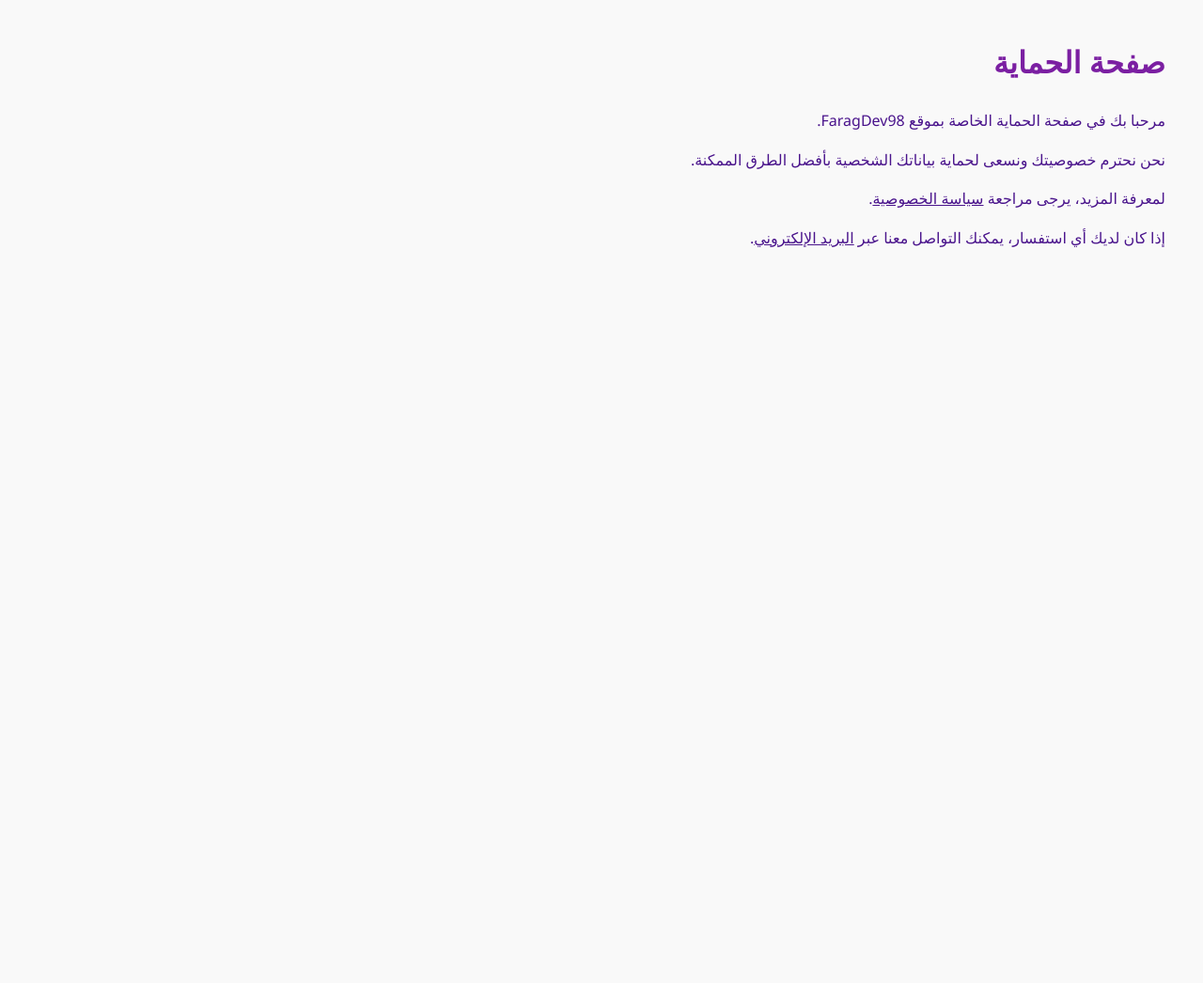
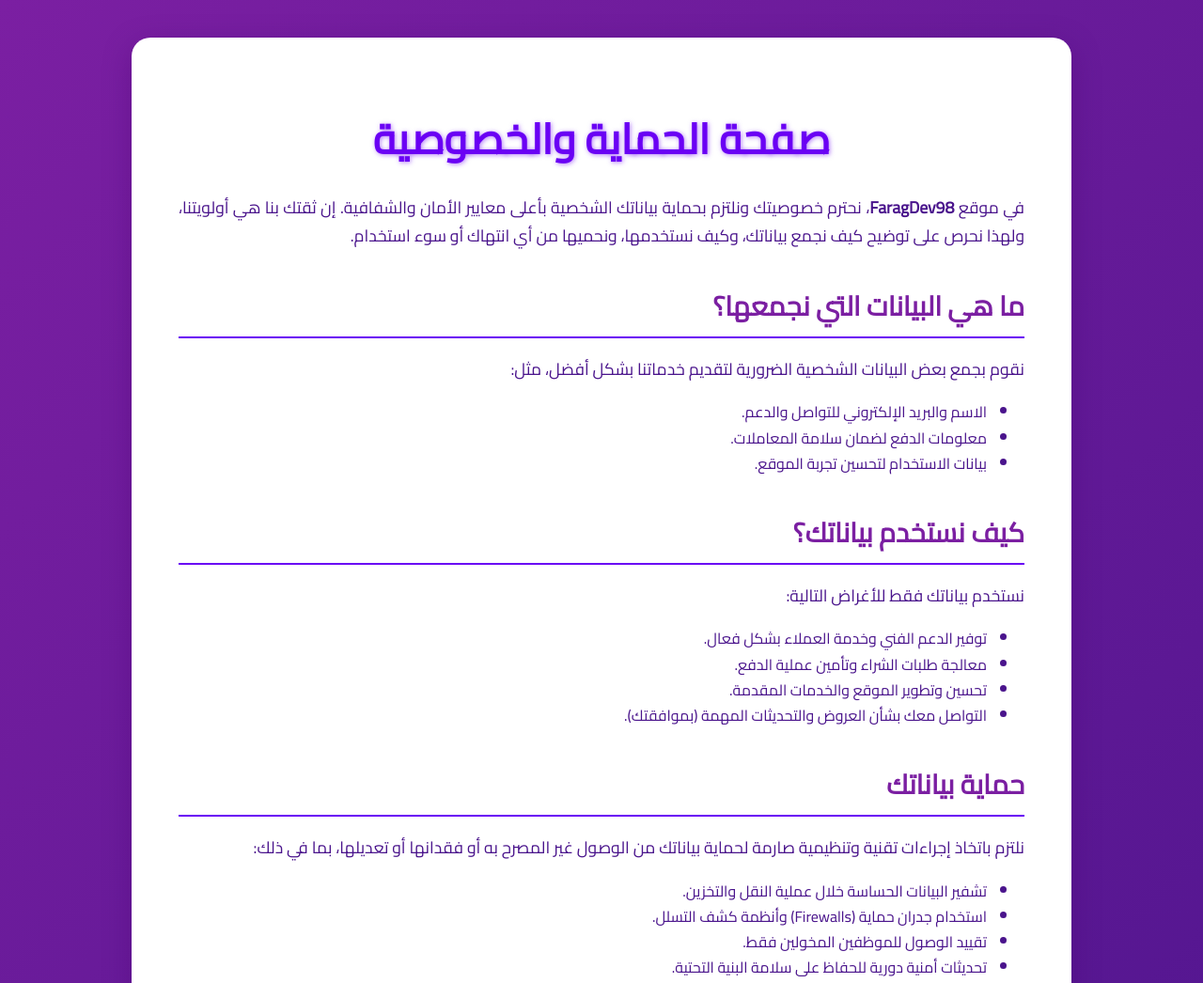
Before and after one commit to FaragDev98/-HTML-, a plain HTML site: page legal/protection.html in a window 1280 px wide. Shown: the top 1046 px of the page at 94% size. Before the commit the page ends 800 px from the top, so only its background shows below. Drawn offline with Linux system fonts and the light colour scheme.

Commit message:
Update protection.html

```diff
--- a/legal/protection.html
+++ b/legal/protection.html
@@ -3,34 +3,128 @@
 <head>
   <meta charset="UTF-8" />
   <meta name="viewport" content="width=device-width, initial-scale=1" />
-  <title>صفحة الحماية - FaragDev98</title>
+  <title>صفحة الحماية والخصوصية - FaragDev98</title>
   <style>
+    @import url('https://fonts.googleapis.com/css2?family=Cairo&display=swap');
+
     body {
-      font-family: "Segoe UI", sans-serif;
-      margin: 40px;
-      background: #f9f9f9;
+      font-family: 'Cairo', sans-serif;
+      margin: 0;
+      padding: 40px 20px;
+      background: linear-gradient(135deg, #7b1fa2, #4a148c);
+      color: #f3e5f5;
+      line-height: 1.7;
+      min-height: 100vh;
+      display: flex;
+      justify-content: center;
+      align-items: flex-start;
+    }
+
+    .container {
+      background: #fff;
       color: #4a148c;
-      direction: rtl;
-      line-height: 1.6;
+      max-width: 900px;
+      padding: 40px 50px;
+      border-radius: 20px;
+      box-shadow: 0 8px 30px rgba(75, 0, 114, 0.4);
     }
+
     h1 {
+      font-size: 2.8rem;
+      margin-bottom: 20px;
+      text-align: center;
+      color: #6a00f4;
+      text-shadow: 1px 1px 5px rgba(107, 0, 244, 0.5);
+    }
+
+    h2 {
       color: #7b1fa2;
+      margin-top: 35px;
+      margin-bottom: 12px;
+      font-size: 1.8rem;
+      border-bottom: 2px solid #6a00f4;
+      padding-bottom: 8px;
+    }
+
+    p {
+      font-size: 1.1rem;
+      margin-bottom: 18px;
+      text-align: justify;
+    }
+
+    a {
+      color: #7b1fa2;
+      text-decoration: underline;
+      transition: color 0.3s ease;
+    }
+
+    a:hover {
+      color: #4a0072;
+    }
+
+    ul {
+      margin-left: 20px;
+      list-style-type: disc;
+      color: #4a148c;
       margin-bottom: 25px;
     }
-    p {
-      margin-bottom: 15px;
-    }
-    a {
-      color: #4a148c;
-      text-decoration: underline;
+
+    footer {
+      text-align: center;
+      margin-top: 40px;
+      font-size: 0.9rem;
+      color: #6a00f4;
     }
   </style>
 </head>
 <body>
-  <h1>صفحة الحماية</h1>
-  <p>مرحبا بك في صفحة الحماية الخاصة بموقع FaragDev98.</p>
-  <p>نحن نحترم خصوصيتك ونسعى لحماية بياناتك الشخصية بأفضل الطرق الممكنة.</p>
-  <p>لمعرفة المزيد، يرجى مراجعة <a href="privacy.html">سياسة الخصوصية</a>.</p>
-  <p>إذا كان لديك أي استفسار، يمكنك التواصل معنا عبر <a href="mailto:Faragbdallh891@gmail.com">البريد الإلكتروني</a>.</p>
+  <div class="container">
+    <h1>صفحة الحماية والخصوصية</h1>
+
+    <p>في موقع <strong>FaragDev98</strong>، نحترم خصوصيتك ونلتزم بحماية بياناتك الشخصية بأعلى معايير الأمان والشفافية. إن ثقتك بنا هي أولويتنا، ولهذا نحرص على توضيح كيف نجمع بياناتك، وكيف نستخدمها، ونحميها من أي انتهاك أو سوء استخدام.</p>
+
+    <h2>ما هي البيانات التي نجمعها؟</h2>
+    <p>نقوم بجمع بعض البيانات الشخصية الضرورية لتقديم خدماتنا بشكل أفضل، مثل:</p>
+    <ul>
+      <li>الاسم والبريد الإلكتروني للتواصل والدعم.</li>
+      <li>معلومات الدفع لضمان سلامة المعاملات.</li>
+      <li>بيانات الاستخدام لتحسين تجربة الموقع.</li>
+    </ul>
+
+    <h2>كيف نستخدم بياناتك؟</h2>
+    <p>نستخدم بياناتك فقط للأغراض التالية:</p>
+    <ul>
+      <li>توفير الدعم الفني وخدمة العملاء بشكل فعال.</li>
+      <li>معالجة طلبات الشراء وتأمين عملية الدفع.</li>
+      <li>تحسين وتطوير الموقع والخدمات المقدمة.</li>
+      <li>التواصل معك بشأن العروض والتحديثات المهمة (بموافقتك).</li>
+    </ul>
+
+    <h2>حماية بياناتك</h2>
+    <p>نلتزم باتخاذ إجراءات تقنية وتنظيمية صارمة لحماية بياناتك من الوصول غير المصرح به أو فقدانها أو تعديلها، بما في ذلك:</p>
+    <ul>
+      <li>تشفير البيانات الحساسة خلال عملية النقل والتخزين.</li>
+      <li>استخدام جدران حماية (Firewalls) وأنظمة كشف التسلل.</li>
+      <li>تقييد الوصول للموظفين المخولين فقط.</li>
+      <li>تحديثات أمنية دورية للحفاظ على سلامة البنية التحتية.</li>
+    </ul>
+
+    <h2>حقوقك كمستخدم</h2>
+    <p>تحتفظ بحقوق كاملة على بياناتك الشخصية، بما في ذلك:</p>
+    <ul>
+      <li>طلب الاطلاع على بياناتك الشخصية التي نحتفظ بها.</li>
+      <li>طلب تعديل أو تحديث المعلومات الخاطئة.</li>
+      <li>طلب حذف بياناتك الشخصية في أي وقت.</li>
+      <li>الاعتراض على استخدام بياناتك لأغراض تسويقية.</li>
+    </ul>
+
+    <h2>الروابط الخارجية</h2>
+    <p>قد يحتوي موقعنا على روابط لمواقع أخرى، ونحن غير مسؤولين عن سياسات الخصوصية الخاصة بتلك المواقع. ننصحك بالاطلاع على سياساتها قبل مشاركة أي بيانات.</p>
+
+    <h2>تواصل معنا</h2>
+    <p>لأي استفسارات أو طلبات تتعلق بحماية بياناتك أو الخصوصية، يمكنك التواصل معنا عبر البريد الإلكتروني: <a href="mailto:Faragbdallh891@gmail.com">Faragbdallh891@gmail.com</a>، وسنرد عليك في أقرب وقت ممكن.</p>
+
+    <footer>جميع الحقوق محفوظة © 2025 FaragDev98</footer>
+  </div>
 </body>
 </html>
```
